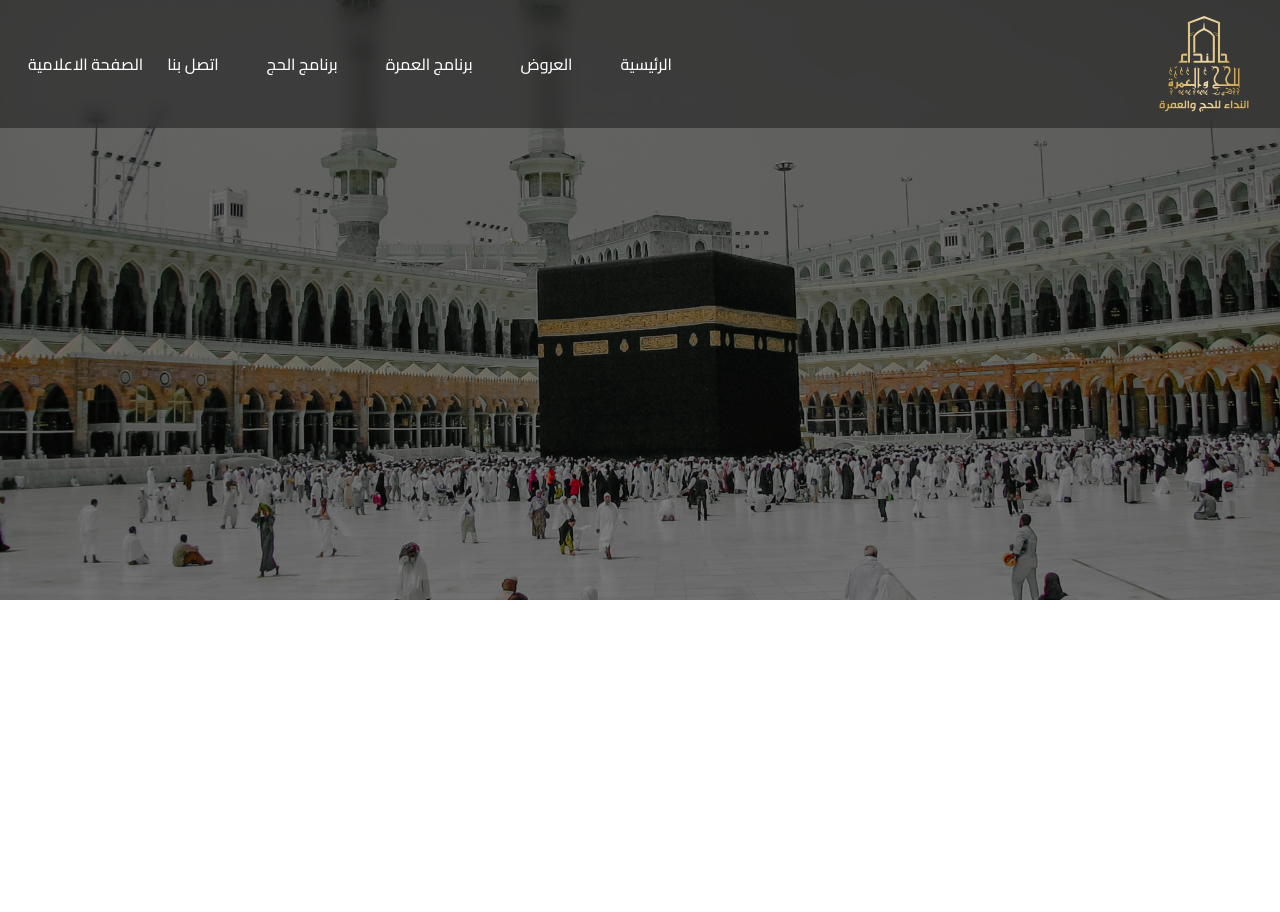
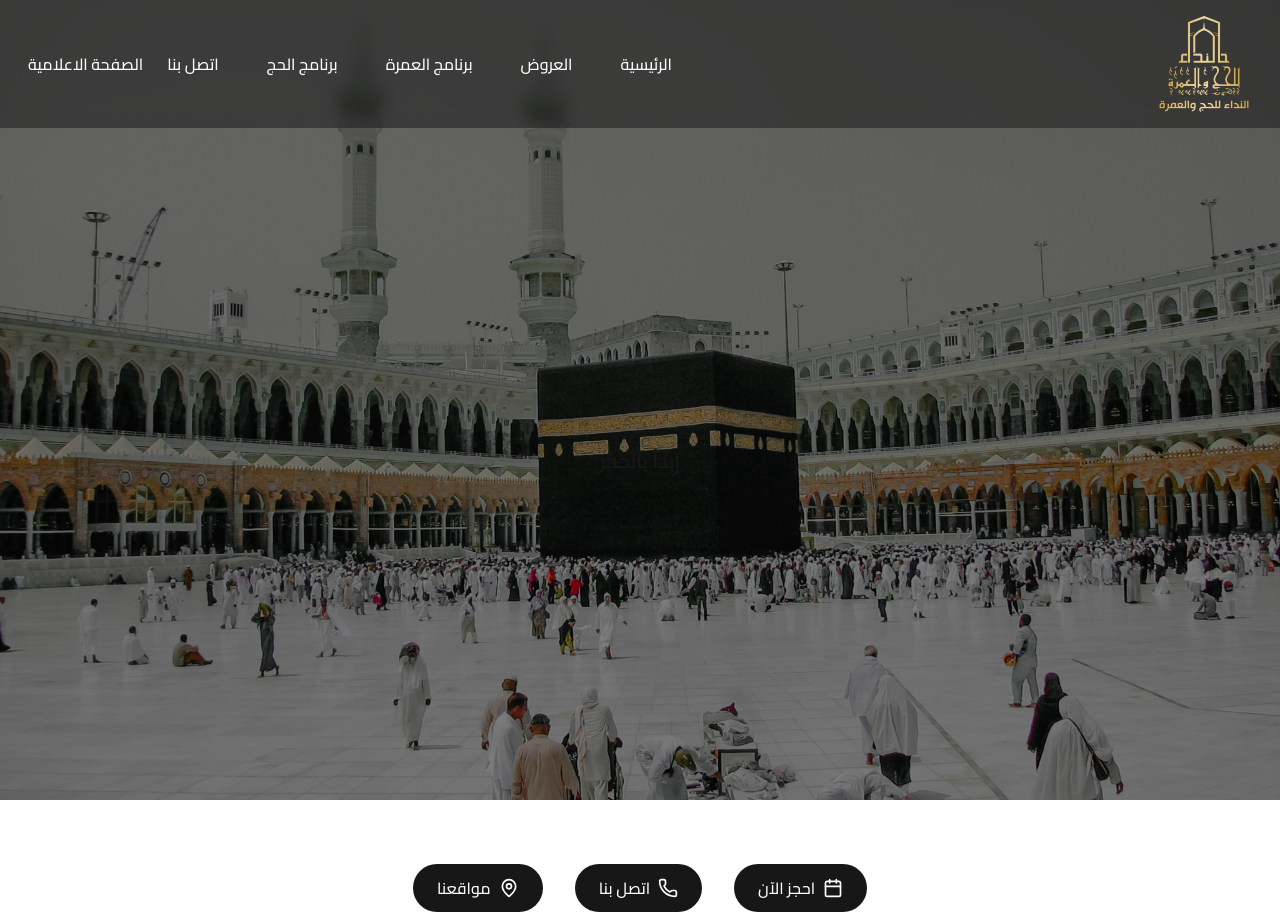
Before and after one commit to Omar-Risi/nidaa-hajj, a Next.js app: page / in a window 1280 px wide. Before the commit the page ends 800 px from the top, so only its background shows below. Built offline with nearby package versions, Linux system fonts and the light colour scheme.

Commit message:
chore: hero and new section button added

```diff
--- a/package.json
+++ b/package.json
@@ -10,6 +10,7 @@
   },
   "dependencies": {
     "framer-motion": "^12.23.23",
+    "lucide-react": "^0.545.0",
     "next": "15.5.4",
     "react": "19.1.0",
     "react-dom": "19.1.0"
--- a/src/app/page.tsx
+++ b/src/app/page.tsx
@@ -1,15 +1,68 @@
 import Image from "next/image";
+import Link from "next/link";
+import Button from "@/components/Button";
+import { Calendar, Phone, MapPin } from "lucide-react";
 
 export default function Home() {
   return (
     <>
-      <div className="w-full max-h-[75vh] overflow-hidden flex">
+      <section className="w-full max-h-screen overflow-hidden flex relative">
         <div className="flex-1 relative flex">
-          <div className="bg-black/50 w-full h-full absolute"></div>
-          <Image src="/hero-bg.jpg" alt="Hero Background" width={1920} height={1080} className="flex-1 object-cover" />
+          <div className="bg-black/50 w-full h-full absolute z-10"></div>
+          <Image
+            src="/hero-bg.jpg"
+            alt="Hero Background"
+            width={1920}
+            height={1080}
+            className="flex-1 object-cover"
+          />
 
+          {/* Hero Content - Centered */}
+          <div className="absolute inset-0 z-20 flex flex-col items-center justify-center px-4">
+            {/* H1 with Golden Text and Neon Glow */}
+            <div className="relative mb-8">
+              {/* Blurred glow background */}
+              <div className="absolute inset-0 blur-3xl bg-gold-start opacity-60 scale-110"></div>
+
+              {/* Main heading */}
+              <h1 className="relative golden-text text-4xl md:text-6xl lg:text-7xl font-bold text-center leading-tight">
+                نحن هنا حيث لا يشبهنا شيء
+              </h1>
+            </div>
+
+            {/* Button */}
+            <Link
+              href="#offers"
+              className="relative bg-gradient-to-r from-gold-start via-gold-end to-gold-start text-foreground px-8 py-4 rounded-lg text-xl font-semibold hover:scale-105 transition-transform duration-300 shadow-lg hover:shadow-2xl"
+            >
+              إبدأ بالحجز
+            </Link>
+          </div>
         </div>
-      </div>
+      </section>
+
+      {/* Button Section - Aligned with navbar */}
+      <section className="mt-16">
+        <div className="container mx-auto px-4">
+          <div className="flex items-center justify-center w-full flex-wrap gap-8">
+            <Button
+              text="احجز الآن"
+              icon={Calendar}
+              href="#offers"
+            />
+            <Button
+              text="اتصل بنا"
+              icon={Phone}
+              href="#contact"
+            />
+            <Button
+              text="مواقعنا"
+              icon={MapPin}
+              href="#locations"
+            />
+          </div>
+        </div>
+      </section>
     </>
   );
 }
--- /dev/null
+++ b/src/components/Button.tsx
@@ -0,0 +1,46 @@
+import { LucideIcon } from 'lucide-react';
+import Link from 'next/link';
+
+interface ButtonProps {
+  text: string;
+  icon?: LucideIcon;
+  href?: string;
+  onClick?: () => void;
+  className?: string;
+}
+
+export default function Button({ text, icon: Icon, href, onClick, className = '' }: ButtonProps) {
+  const buttonClasses = `
+    inline-flex items-center gap-2
+    px-6 py-3
+    rounded-full
+    bg-foreground
+    text-white
+    font-medium
+    transition-all duration-300
+    hover:bg-gradient-to-r hover:from-gold-start hover:via-gold-end hover:to-gold-start
+    hover:text-foreground
+    ${className}
+  `;
+
+  const content = (
+    <>
+      {Icon && <Icon className="w-5 h-5" />}
+      <span>{text}</span>
+    </>
+  );
+
+  if (href) {
+    return (
+      <Link href={href} className={buttonClasses}>
+        {content}
+      </Link>
+    );
+  }
+
+  return (
+    <button onClick={onClick} className={buttonClasses}>
+      {content}
+    </button>
+  );
+}
```
Also changed, not shown: 1 other file (tests, documents, lock files or other folders).
